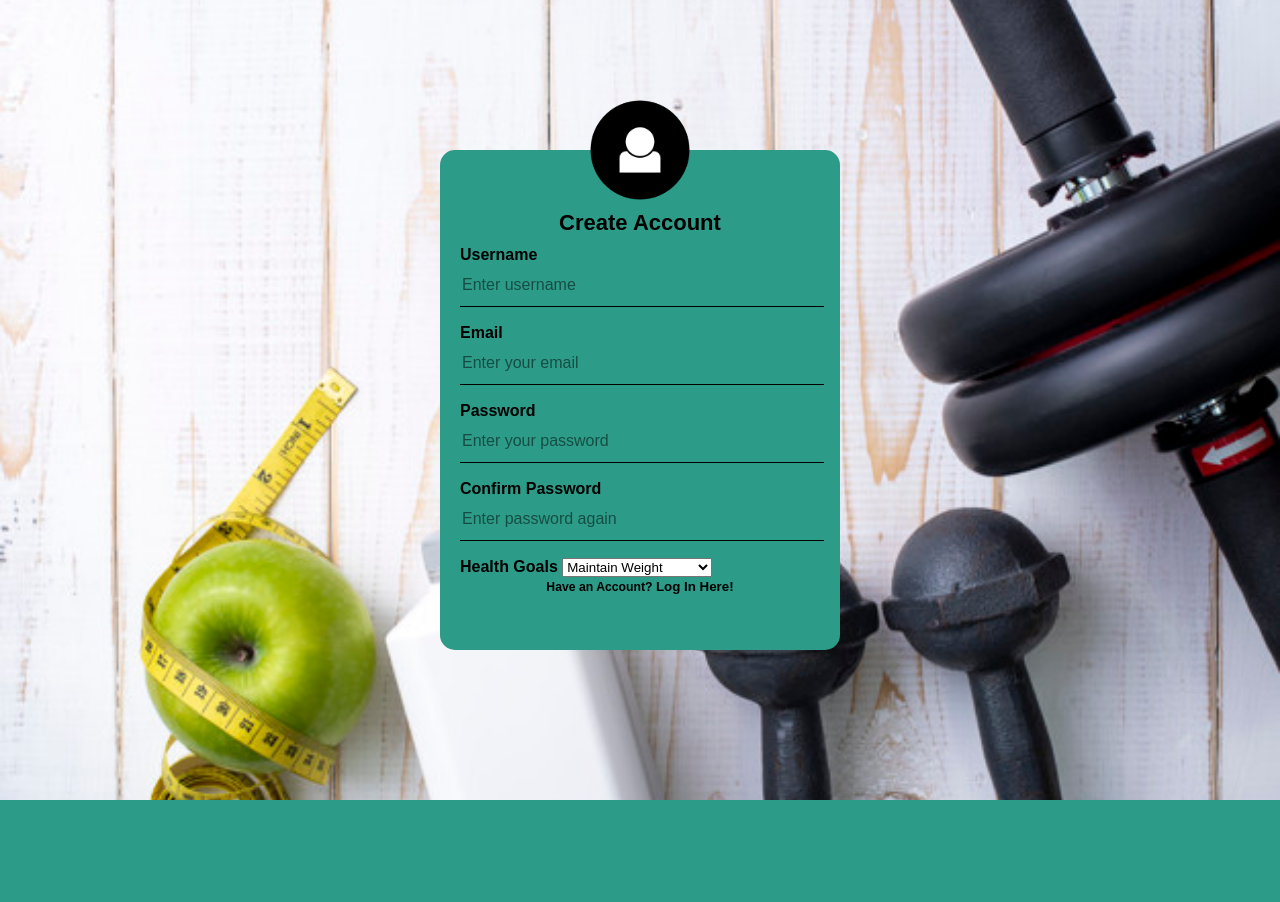
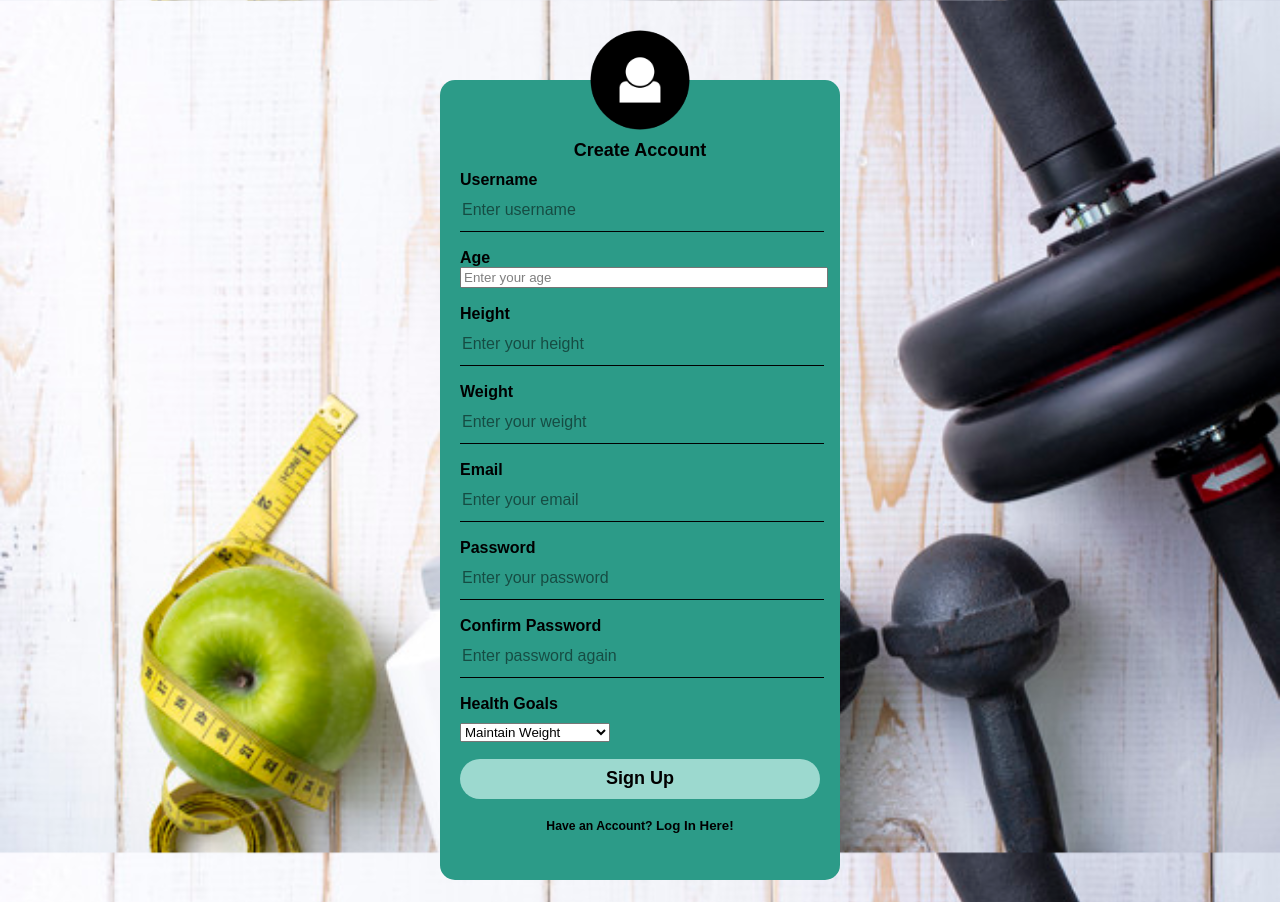
Before and after one commit to espressodepresso/CZ2006-Software-Engineering, a Flask app: page /register in a window 1280 px wide. Before the commit the page ends 800 px from the top, so only its background shows below. Run offline with Flask 2, Linux system fonts and the light colour scheme; some libraries are stand-ins or nearby versions.

Commit message:
can register now

```diff
--- a/Neutral/forms.py
+++ b/Neutral/forms.py
@@ -39,7 +39,7 @@ class RegistrationForm(FlaskForm):
                                       validators=[DataRequired(),
                                                   EqualTo('password')])
 
-    healthGoal = SelectField(label='Health Goals', choices=[('1', 'Maintain Weight'),('2', 'Lose 0.5Kg in a week'), ('3', 'Lose 1.0Kg in a week'), ('4', 'Lose 1.5Kg in a week'), ('5', 'Lose 2.0Kg in a week')])
+    healthGoal = SelectField(label='Health Goals', choices=[('Maintain Weight', 'Maintain Weight'),('Lose 0.5Kg in a week', 'Lose 0.5Kg in a week'), ('Lose 1.0Kg in a week', 'Lose 1.0Kg in a week'), ('Lose 1.5Kg in a week', 'Lose 1.5Kg in a week'), ('Lose 2.0Kg in a week', 'Lose 2.0Kg in a week')])
     submit = SubmitField('Sign Up')
 
     def validate_username(self,username):
--- a/Neutral/static/register.css
+++ b/Neutral/static/register.css
@@ -4,22 +4,36 @@ body{
     margin: 0;
     padding: 0;
     font-family: sans-serif;
-    background: url("static/background.jpg") no-repeat center fixed;
+    background: url("background.jpg") no-repeat center fixed;
     background-size: cover;
+    background-color: black;
+}
+
+.button-spacing{
+    margin-top: 10px;
+}
+
+.drop-dow-spacing{
+    margin:0px;
+}
+
+.healthgoal-spacing{
+    margin-bottom: 10px;
 }
 
 .loginbox{
     width: 400px;
-    height: 500px;
+    height: 800px;
     background: rgb(44, 155, 136);
     color: #fff;
     position: absolute;
-    top:50%;
     left:50%;
     transform: translate(-50%, -50%);
     box-sizing: border-box;
     padding: 60px 20px;
     border-radius: 15px 15px 15px 15px;
+    margin-top: 480px;
+
 }
 
 .avatar{
@@ -35,7 +49,7 @@ h1{
     margin:0;
     padding: 0 0 10px;
     text-align:center;
-    font-size: 22px;
+    font-size: 18px;
     color: black;
     font-weight: bolder;
 }
--- a/Neutral/templates/register.html
+++ b/Neutral/templates/register.html
@@ -2,7 +2,7 @@
 <html>
     <head>
         <meta charset="utf-8">
-        <title>Login</title>
+        <title>Register</title>
         <link rel="stylesheet" href="static/register.css">
         <body>
             <div class="loginbox">
@@ -23,6 +23,51 @@
                                 </div>
                             {% else %}
                                 {{ form.username(class="form-control form-control-lg", placeholder="Enter username")}} <!--prints out the username field-->
+                            {% endif %}
+                        </div>
+                        <div class="form-group">
+                            {{ form.age.label(class="form-control-label")}} <!--prints out the email label-->
+                            {% if form.age.errors %}
+                                {{ form.age(class="form-control form-control-lg is-invalid")}}
+                                <div class='invalid-feedback'>
+                                    {% for error in form.age.errors %}
+                                        <span>
+                                            {{ error }}
+                                        </span>
+                                    {% endfor %}
+                                </div>
+                            {% else %}
+                                {{ form.age(class="form-control form-control-lg", placeholder="Enter your age")}} <!--prints out the email field-->
+                            {% endif %}
+                        </div>
+                        <div class="form-group">
+                            {{ form.height.label(class="form-control-label")}} <!--prints out the email label-->
+                            {% if form.height.errors %}
+                                {{ form.height(class="form-control form-control-lg is-invalid")}}
+                                <div class='invalid-feedback'>
+                                    {% for error in form.height.errors %}
+                                        <span>
+                                            {{ error }}
+                                        </span>
+                                    {% endfor %}
+                                </div>
+                            {% else %}
+                                {{ form.height(class="form-control form-control-lg", placeholder="Enter your height")}} <!--prints out the email field-->
+                            {% endif %}
+                        </div>
+                        <div class="form-group">
+                            {{ form.weight.label(class="form-control-label")}} <!--prints out the email label-->
+                            {% if form.weight.errors %}
+                                {{ form.weight(class="form-control form-control-lg is-invalid")}}
+                                <div class='invalid-feedback'>
+                                    {% for error in form.weight.errors %}
+                                        <span>
+                                            {{ error }}
+                                        </span>
+                                    {% endfor %}
+                                </div>
+                            {% else %}
+                                {{ form.weight(class="form-control form-control-lg", placeholder="Enter your weight")}} <!--prints out the email field-->
                             {% endif %}
                         </div>
                         <div class="form-group">
@@ -71,7 +116,9 @@
                             {% endif %}
                         </div>
                         <div class="form-group">
-                            {{ form.healthGoal.label(class="form_control_label")}} <!--prints out the confirm password label-->
+                            <div class="healthgoal-spacing">
+                                {{ form.healthGoal.label(class="form_control_label")}} <!--prints out the confirm password label-->
+                            </div>
                             {% if form.healthGoal.errors %}
                                 {{ form.healthGoal(class="form-control form-control-lg is-invalid")}}
                                 <div class='invalid-feedback'>
@@ -82,8 +129,15 @@
                                     {% endfor %}
                                 </div>
                             {% else %}
-                                {{ form.healthGoal(class="form-control form-control-lg")}} <!--prints out the confirm password field-->
-                            <!--{% endif %} -->
+                                <div class="drop-down-spacing">
+                                    {{ form.healthGoal(class="form-control form-control-lg")}} <!--prints out the confirm password field-->
+                                </div>
+                            {% endif %}
+                        </div>
+                        <div class="form-group">
+                            <div class="button-spacing">
+                                {{ form.submit(class="btn btn-outline-info") }}
+                            </div>
                         </div>
                         <div class="need-account">
                             <small class="text-muted">
```
Also changed, not shown: Neutral/site.db.
